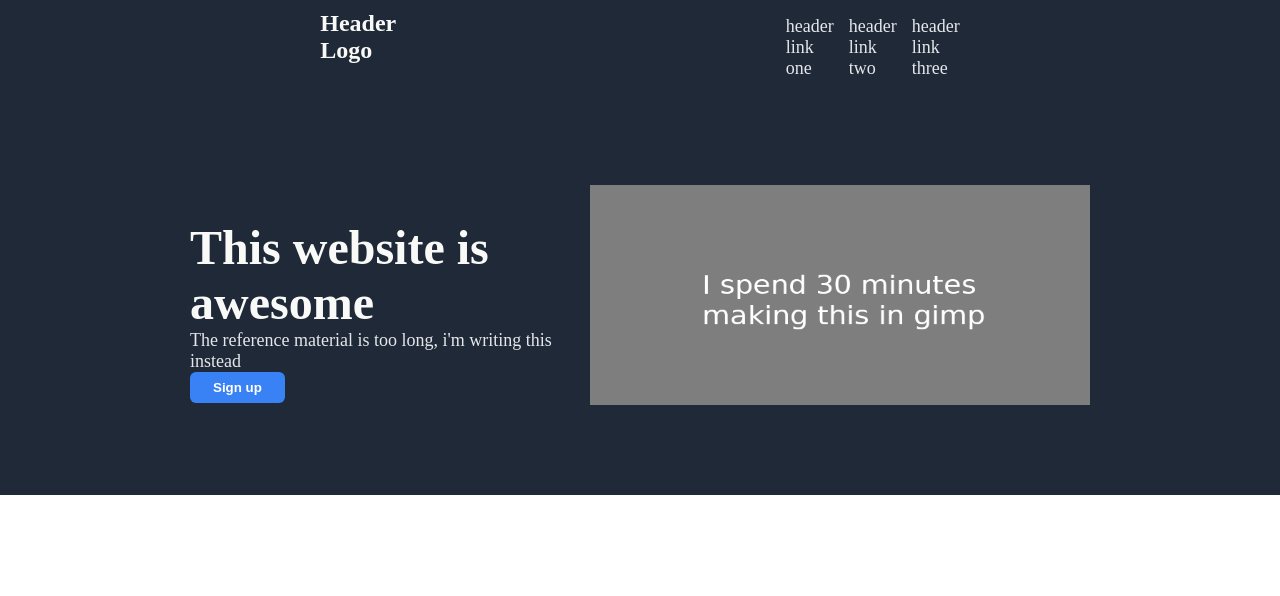
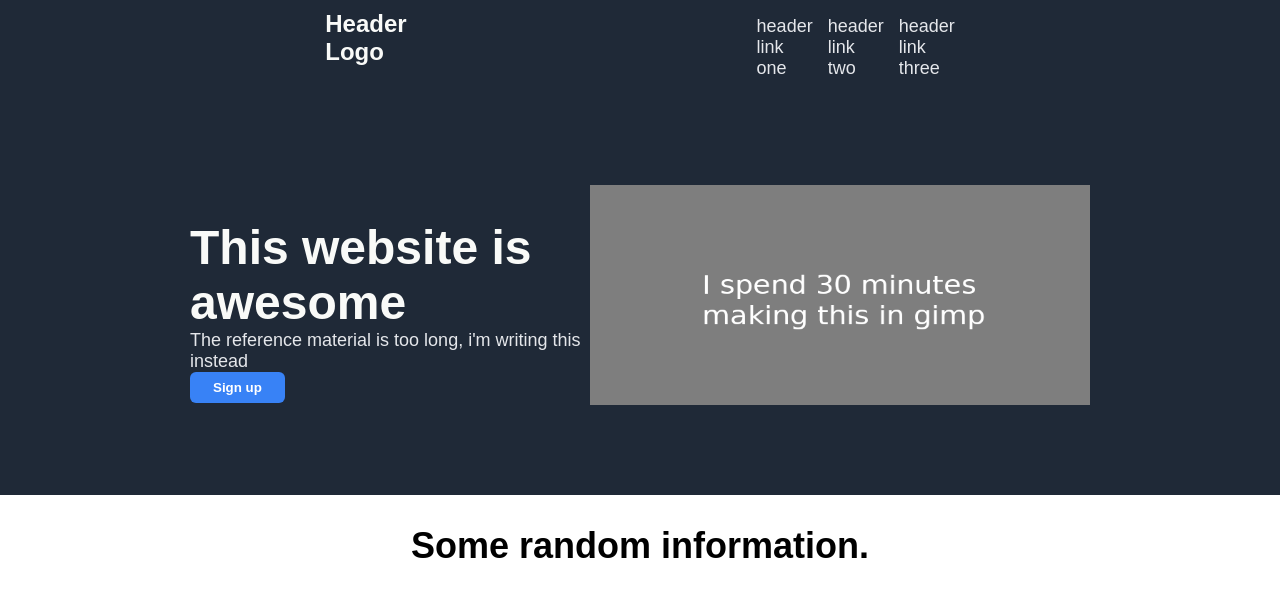
Before and after one commit to KhufuLintalou/Odin-Landing-Page, a plain HTML site: page index.html in a window 1280 px wide. Drawn offline with Linux system fonts and the light colour scheme.

Commit message:
Changes font and begin making section 2.

```diff
--- a/index.html
+++ b/index.html
@@ -25,9 +25,16 @@
           <button class="button1">Sign up</button>
         </div>
         <img src="placeholder-img.png" alt="PlaceHolderIMG">
-
       </div>
     </div>
+    <div class="section2">
+      <h2 class="info-text">Some random information.</h2>
 
+
+
+
+
+
+    </div>
   </body>
 </html>
--- a/styles-index.css
+++ b/styles-index.css
@@ -5,7 +5,7 @@ body {
 .header {
     display: flex;
     justify-content: center;
-    gap: 350px;
+    gap: 310px;
 }
 
 ul {
@@ -22,7 +22,6 @@ a {
     font-size: 24px;
     margin-top: 10px;
     margin-left: 460px;
-    color: #F9FAF8;
 }
 
 .header-links {
@@ -79,3 +78,13 @@ img {
     height: 220px;
     width: 500px;
 }
+
+.info-text {
+    text-align: center;
+    font-size: 36px;
+    font-weight: bolder;
+}
+
+* {
+    font-family: sans-serif;
+}
```
